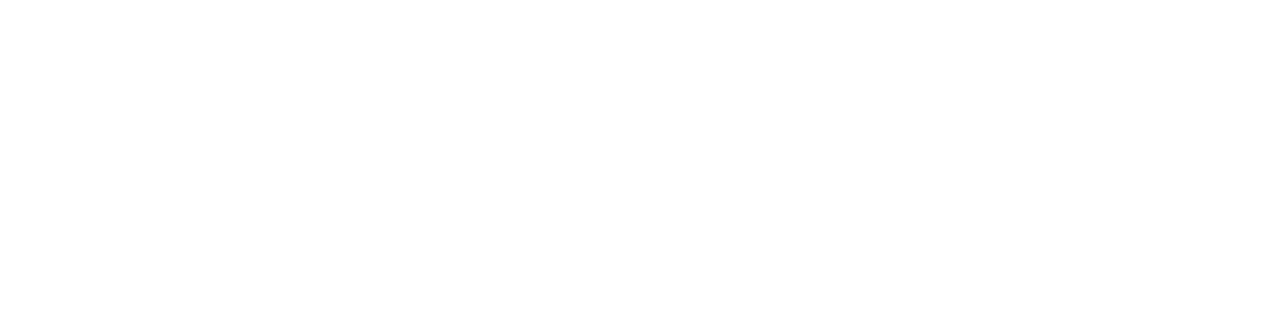
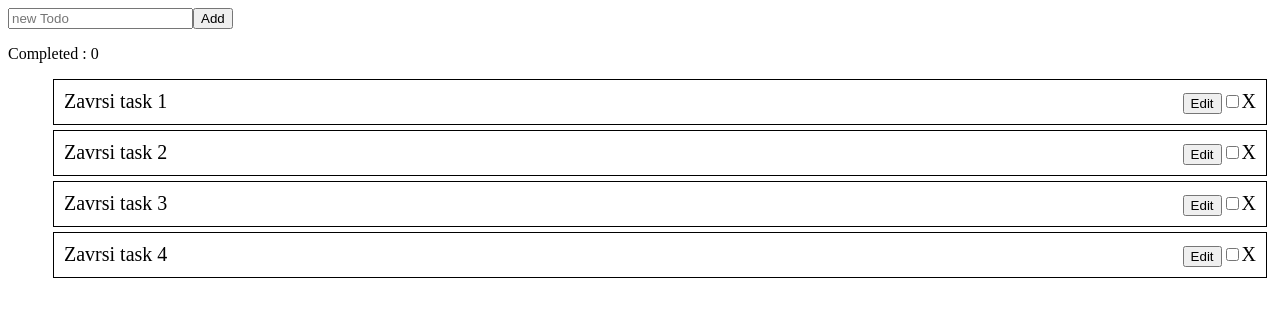
Before and after one commit to stefanimladenovski/reactjs, a React (Create React App) app in the folder reactjs/: page / in a window 1280 px wide. Shown: the top 316 px of the page. Built offline with nearby package versions, Linux system fonts and the light colour scheme.

Commit message:
ADD cas6

```diff
--- a/reactjs/src/App.js
+++ b/reactjs/src/App.js
@@ -1,7 +1,12 @@
+import { Todo } from "./components/Todo";
+import "./css/index.css"
+
 const App = () => {
 
   return (
-    <div></div>
+    <div>
+      <Todo/>
+    </div>
   );
 }
 
--- /dev/null
+++ b/reactjs/src/components/CreateTodo.js
@@ -0,0 +1,19 @@
+import { useState } from "react";
+
+export const CreateTodo = ({addTodo}) => {
+
+    const [newTodo,setNewTodo] = useState("")
+
+    const addNewTodo = () => {
+        addTodo(newTodo)
+        setNewTodo("")
+    }
+
+    return <div>
+        <input placeholder = "new Todo"
+        value={newTodo}
+        onChange={(e) => setNewTodo(e.target.value)} />
+        <button onClick={addNewTodo}
+        >Add</button>
+    </div>
+}
--- /dev/null
+++ b/reactjs/src/components/ListTodos.js
@@ -0,0 +1,47 @@
+import { useState } from "react"
+
+export const ListTodos = ({todos, markAsCompleted,deleteTodo}) => {
+
+    const completed = todos.filter(todo => todo.completed).length
+
+    const [editId, setEditId] = useState()
+
+    const markAsEditable = (id) => {
+        setEditId(id)
+    }
+
+    return <div>
+        <p>Completed : {completed} </p>
+        <ul> {todos.map(todo => (
+            <li key={todo.id}  >
+                {editId == todo.id ?
+                <input
+                value={todo.text}
+                //onChange={() => changeText(todo.id)}
+                />
+                 :
+                    <span
+                    className={todo.completed ? "mark-as-done" : ""}
+                    > {todo.text}</span>}
+
+                <div>
+                    <button
+                    onClick={() => markAsEditable(todo.id)}
+                    >Edit</button>
+                    <input
+                    type="checkbox"
+                    value={todo.completed}
+                    checked={todo.completed}
+                    onChange={() => markAsCompleted(todo.id)}
+                    />
+                    <span
+                    className="deleteSpan"
+                    onClick={() => deleteTodo(todo.id)}
+                    >X</span>
+                </div>
+
+            </li>
+            ))}
+        </ul>
+    </div>
+}
--- /dev/null
+++ b/reactjs/src/components/Todo.js
@@ -0,0 +1,44 @@
+import { useState } from "react";
+import { mockTodos } from "../mockData"
+import { ListTodos } from "./ListTodos"
+import { CreateTodo } from "./CreateTodo";
+
+export const Todo = () => {
+
+    const [todos, setTodos] = useState(mockTodos)
+
+    const addTodo = (text) => {
+        if(text.trim() === ''){     //.trim e za da nemoze da se vnesuva prazno mesto
+            alert("NO EMPTY Todos");
+            return
+        };
+        const newTodo = {
+            id: todos.length + 1,
+            text,
+            completed: false,
+        };
+
+        setTodos([...todos, newTodo]);
+    }
+
+    const markAsCompleted = (id) => {
+      //  todos.find(todo => todo.id === id)    //find e pobrzo od filter ako barame edno nesto zatoa sto bara dodeka ne go najde prbvoto a filter gi pominuva site
+
+        setTodos ([...todos.map(todo => {
+            if(todo.id === id) {
+                todo.completed = !todo.completed
+            }
+            return todo
+
+        })])
+    }
+
+    const deleteTodo = (id) => {
+        setTodos([...todos.filter(todo => todo.id !== id)])
+    }
+
+    return <div>
+        <CreateTodo addTodo={addTodo}/>
+        <ListTodos todos={todos} markAsCompleted = {markAsCompleted} deleteTodo = {deleteTodo} />
+    </div>
+}
--- /dev/null
+++ b/reactjs/src/css/index.css
@@ -0,0 +1,17 @@
+li {
+    font-size: 20px;
+    padding: 10px;
+    border: 1px solid black;
+    margin: 5px;
+    list-style: none;
+
+    display: flex;
+    justify-content: space-between;
+}
+
+.mark-as-done {
+    text-decoration: line-through;
+}
+.deleteSpan {
+    cursor: pointer;
+}
--- /dev/null
+++ b/reactjs/src/mockData/index.js
@@ -0,0 +1,22 @@
+export const mockTodos = [
+    {
+    id: 1,
+    text: "Zavrsi task 1",
+    completed: false,
+    },
+    {
+    id: 2,
+    text: "Zavrsi task 2",
+    completed: false,
+    },
+    {
+    id: 3,
+    text: "Zavrsi task 3",
+    completed: false,
+    },
+    {
+    id: 4,
+    text: "Zavrsi task 4",
+    completed: false,
+    }
+]
```
